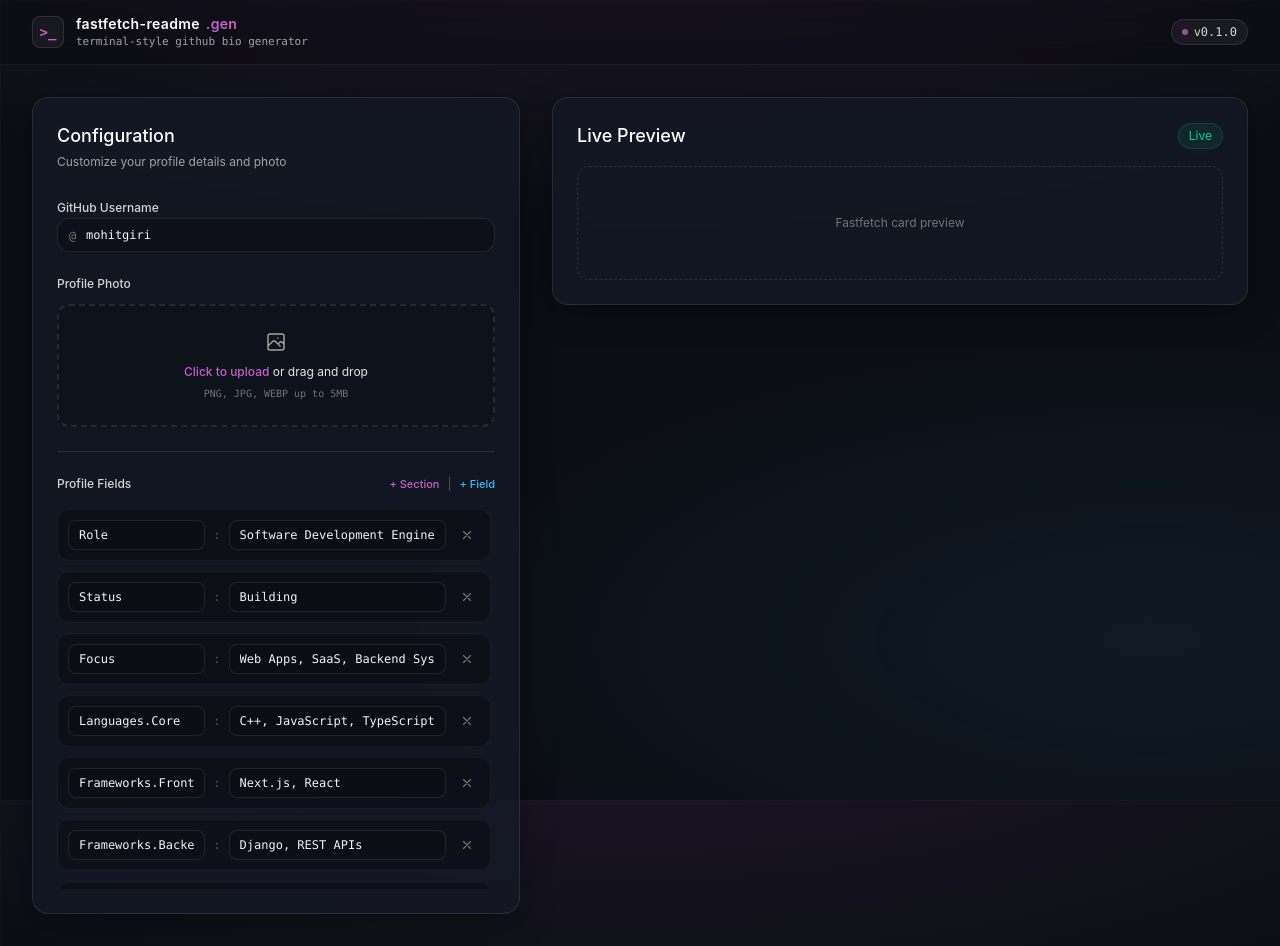
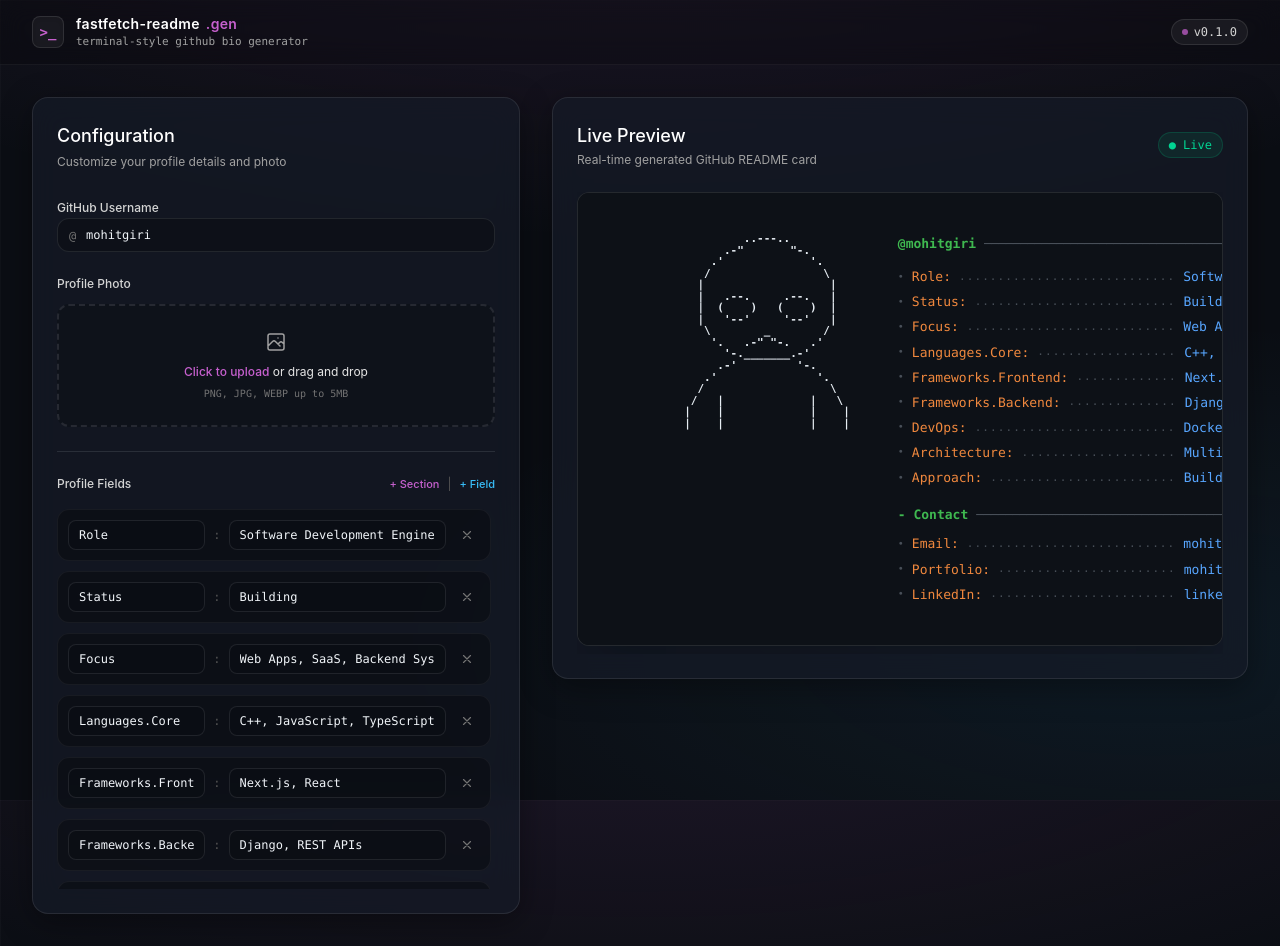
Before and after one commit to girimohit/ascii-fetch, a React (Vite) app: page / in a window 1280 px wide. Built offline with nearby package versions, Linux system fonts and the light colour scheme.

Commit message:
render readme card in preview column with default ascii art

```diff
--- a/src/App.tsx
+++ b/src/App.tsx
@@ -2,6 +2,8 @@ import { useState } from 'react';
 import Header from './components/Header';
 import PhotoUploader from './components/PhotoUploader';
 import FieldEditor from './components/FieldEditor';
+import ReadmeCard from './components/ReadmeCard';
+import { DEFAULT_ASCII } from './utils/constants';
 import type { ProfileField } from './types';
 
 const INITIAL_FIELDS: ProfileField[] = [
@@ -23,6 +25,7 @@ const INITIAL_FIELDS: ProfileField[] = [
 export default function App() {
   const [username, setUsername] = useState('mohitgiri');
   const [photoUrl, setPhotoUrl] = useState<string | null>(null);
+  const [asciiArt, setAsciiArt] = useState<string>(DEFAULT_ASCII);
   const [fields, setFields] = useState<ProfileField[]>(INITIAL_FIELDS);
 
   return (
@@ -77,16 +80,26 @@ export default function App() {
 
           {/* Right Column: Live README Preview */}
           <section className="lg:col-span-7 space-y-6">
-            <div className="glass-panel rounded-2xl p-6">
-              <div className="flex items-center justify-between mb-4">
-                <h2 className="text-lg font-medium text-white">Live Preview</h2>
-                <span className="text-xs px-2.5 py-1 rounded-full bg-emerald-500/10 text-emerald-400 border border-emerald-500/20">
-                  Live
+            <div className="glass-panel rounded-2xl p-6 space-y-6">
+              <div className="flex items-center justify-between">
+                <div>
+                  <h2 className="text-lg font-medium text-white mb-0.5">Live Preview</h2>
+                  <p className="text-xs text-neutral-400">
+                    Real-time generated GitHub README card
+                  </p>
+                </div>
+                <span className="text-xs px-2.5 py-1 rounded-full bg-emerald-500/10 text-emerald-400 border border-emerald-500/20 font-mono">
+                  ● Live
                 </span>
               </div>
 
-              <div className="text-xs text-neutral-500 border border-dashed border-white/10 rounded-xl p-12 text-center">
-                Fastfetch card preview
+              {/* Readme Card Component */}
+              <div className="overflow-x-auto pb-2">
+                <ReadmeCard
+                  username={username}
+                  asciiArt={asciiArt}
+                  fields={fields}
+                />
               </div>
             </div>
           </section>
--- /dev/null
+++ b/src/utils/constants.ts
@@ -0,0 +1,17 @@
+export const DEFAULT_ASCII = `                   ..---..
+                .-"       "-.
+              .'             '.
+             /                 \\
+            |                   |
+            |   .--.     .--.   |
+            |  (    )   (    )  |
+            |   '--'     '--'   |
+             \\        _        /
+              '.   .-" "-.   .'
+                '-._______.-'
+               .-'         '-.
+             .'               '.
+            /                   \\
+           /   |             |   \\
+          |    |             |    |
+          |    |             |    |`;
```
